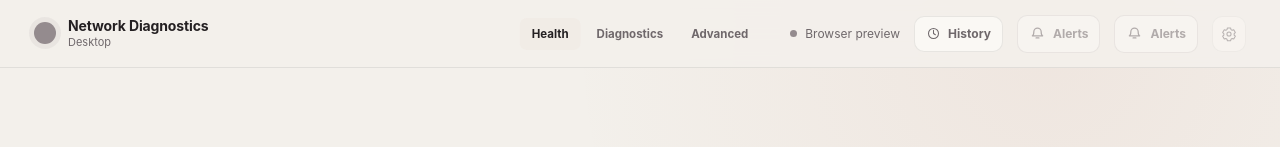
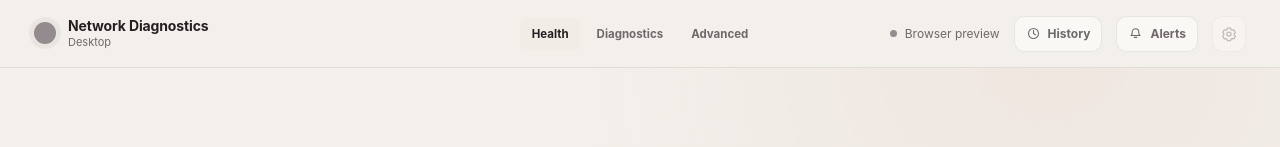
Before and after one commit to JohnnyZLi/Network-Diagnostics-Suite, a React (Vite) app in the folder tools/NetworkDiagnostics.Desktop/frontend/: page / in a window 1280 px wide. Shown: the top 147 px of the page. Built offline with nearby package versions, Linux system fonts and the light colour scheme.

Commit message:
Use first-class timeline and alerts workspace

```diff
--- a/tools/NetworkDiagnostics.Desktop/frontend/src/main.tsx
+++ b/tools/NetworkDiagnostics.Desktop/frontend/src/main.tsx
@@ -1,7 +1,6 @@
 import { StrictMode } from 'react';
 import { createRoot } from 'react-dom/client';
 import App from './App';
-import { ShellEnhancements } from './ShellEnhancements';
 import './styles.css';
 import './theme.css';
 import './workbench-polish.css';
@@ -16,7 +15,6 @@ import './ux-readability.css';
 import './ux-final-layout.css';
 import './timeline-chart.css';
 import './final-ui-pass.css';
-import './shell-enhancements.css';
 
 if (navigator.platform.toLowerCase().startsWith('mac')) {
   document.documentElement.dataset.platform = 'macos';
@@ -37,7 +35,6 @@ const rootElement = document.getElementById('root')!;
 createRoot(rootElement).render(
   <StrictMode>
     <App />
-    <ShellEnhancements />
   </StrictMode>,
 );
 
```
